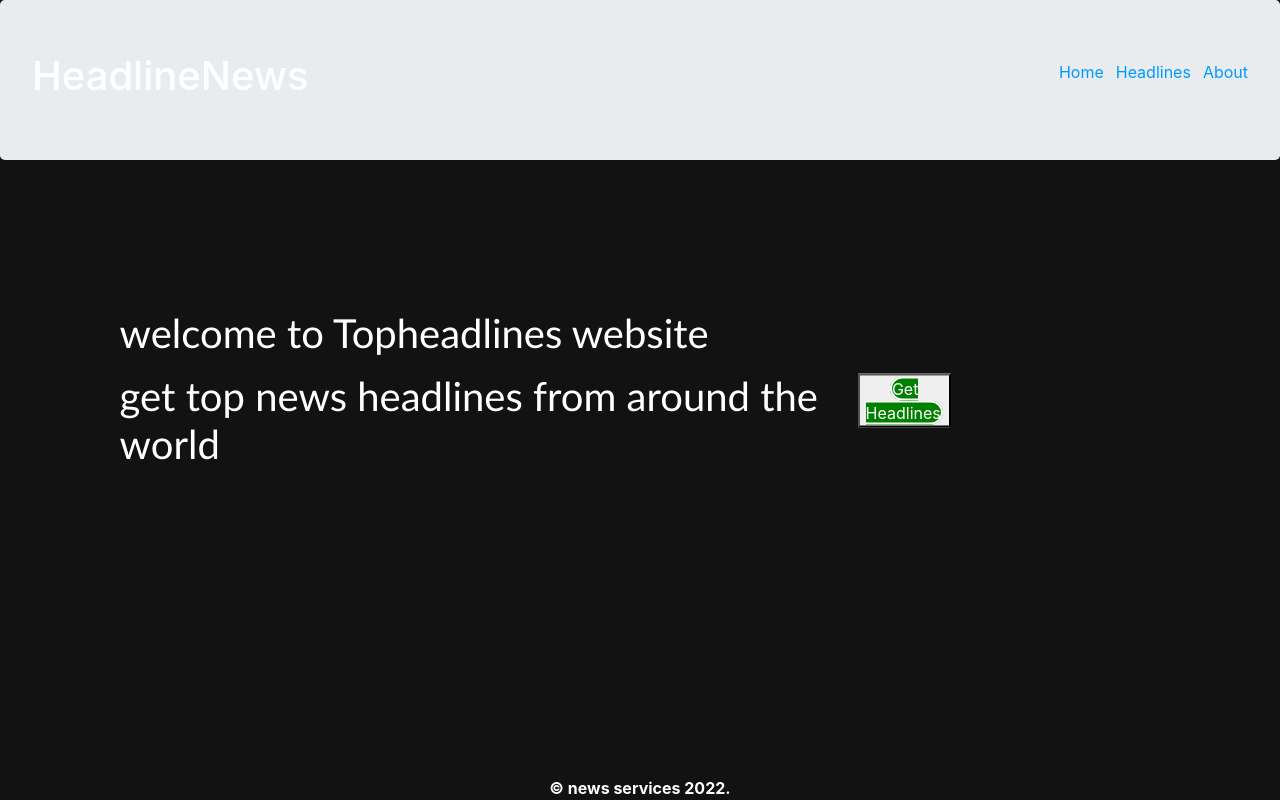
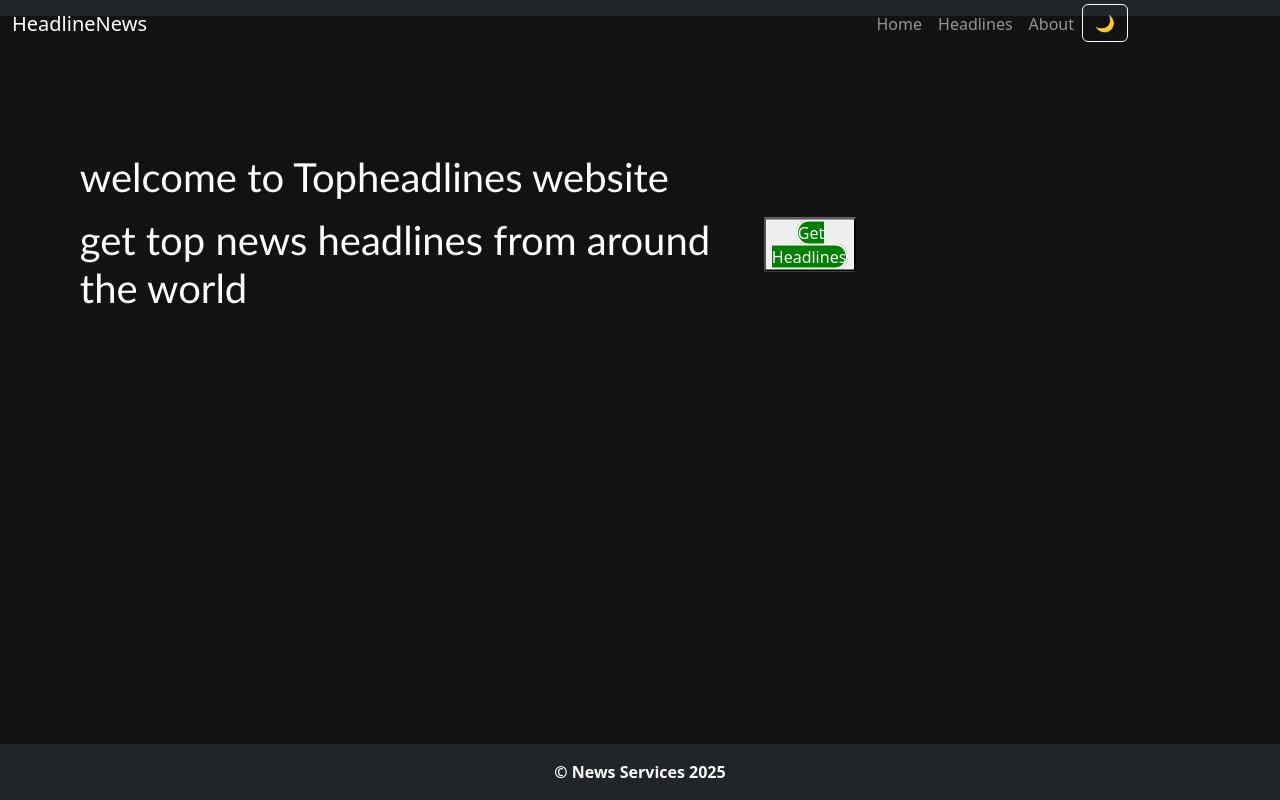
Before and after one commit to chimebukanian/news_aggregator_app, a Django app: page / in a window 1280 px wide. Run offline with Django 3.2, Linux system fonts and the light colour scheme; some libraries are stand-ins or nearby versions.

Commit message:
Update base.html

```diff
--- a/news/templates/news/base.html
+++ b/news/templates/news/base.html
@@ -1,49 +1,45 @@
 <!DOCTYPE html>
-<html lang="en" dir="ltr">
-  <head>
+<html lang="en">
+<head>
     <meta charset="utf-8">
-    <title>top news feed</title>
-    <link rel="stylesheet" href="https://stackpath.bootstrapcdn.com/bootstrap/4.3.1/css/bootstrap.min.css" integrity="sha384-ggOyR0iXCbMQv3Xipma34MD+dH/1fQ784/j6cY/iJTQUOhcWr7x9JvoRxT2MZw1T" crossorigin="anonymous">
+    <meta name="viewport" content="width=device-width, initial-scale=1">
+    <title>Top News Feed</title>
+    <link rel="stylesheet" href="https://cdn.jsdelivr.net/npm/bootstrap@5.3.0/dist/css/bootstrap.min.css">
     {% load static %}
     <link rel="stylesheet" type="text/css" href="{% static 'news/css/style.css' %}">
-    <script src="{% static 'news/js/joski.js' %}"></script>
+    <script src="{% static 'news/js/joski.js' %}" defer></script>
 </head>
+<body>
+    <!-- Navbar -->
+    <nav class="navbar navbar-expand-lg navbar-dark bg-dark fixed-top">
+        <div class="container">
+            <a class="navbar-brand" href="{% url 'news:home' %}">HeadlineNews</a>
+            <button class="navbar-toggler" type="button" data-bs-toggle="collapse" data-bs-target="#navbarNav">
+                <span class="navbar-toggler-icon"></span>
+            </button>
+            <div class="collapse navbar-collapse" id="navbarNav">
+                <ul class="navbar-nav ms-auto">
+                    <li class="nav-item"><a class="nav-link" href="{% url 'news:home' %}">Home</a></li>
+                    <li class="nav-item"><a class="nav-link" href="{% url 'news:index' %}">Headlines</a></li>
+                    <li class="nav-item"><a class="nav-link" href="{% url 'news:about' %}">About</a></li>
+                    <li class="nav-item">
+                        <button id="darkModeToggle" class="btn btn-outline-light">🌙</button>
+                    </li>
+                </ul>
+            </div>
+        </div>
+    </nav>
 
-<body onload=" formanim(); anim();">
-    <div class="jumbotron" style="color:black">
-      <h1 style ="color:white">
-        HeadlineNews
-      </h1>
+    <!-- Main Content -->
+    <div class="container mt-5 pt-4">
+        {% block content %}{% endblock %}
+    </div>
 
-        {% block sidebar %}
-                    <ul class="sidebar_nav">
-                        <li><a href="{% url 'news:home' %}">Home</a></li>
-                        <li><a href="{% url 'news:index' %}">Headlines</a></li>
-                        <li><a href="{% url 'news:about' %}">About</a></li>
+    <!-- Footer -->
+    <footer class="text-center py-3 bg-dark text-white mt-5">
+        &copy; News Services 2025
+    </footer>
 
-                    </ul>
-        {% endblock %}
-    </div>
-    {% block content %}{% endblock %}
-                    {% block pagination %}
-                        {% if is_paginated %}
-                            <div class="pagination">
-                                <span class="page-links">
-                                    {% if page_obj.has_previous %}
-                                        <a href="{{ request.path }}?path={{ page_obj.previous_page_nummber }}">&#10094</a>
-                                    {% endif %}
-                                    <span class="page-current">
-                                        Page{{ page_obj.number }} of {{ page_obj.paginator.num_pages }}.
-                                    </span>
-                                    {% if page_obj.has_next %}
-                                        <a href="{{ request.path }}?page={{ page_obj.next_page_number }}">&#10095</a>
-                                    {% endif %}
-                                </span>
-                            </div>
-                        {% endif %}
-                    {% endblock %}
-    <footer>
-        &copy; news services 2022.
-    </footer>
+    <script src="https://cdn.jsdelivr.net/npm/bootstrap@5.3.0/dist/js/bootstrap.bundle.min.js"></script>
 </body>
 </html>
```
